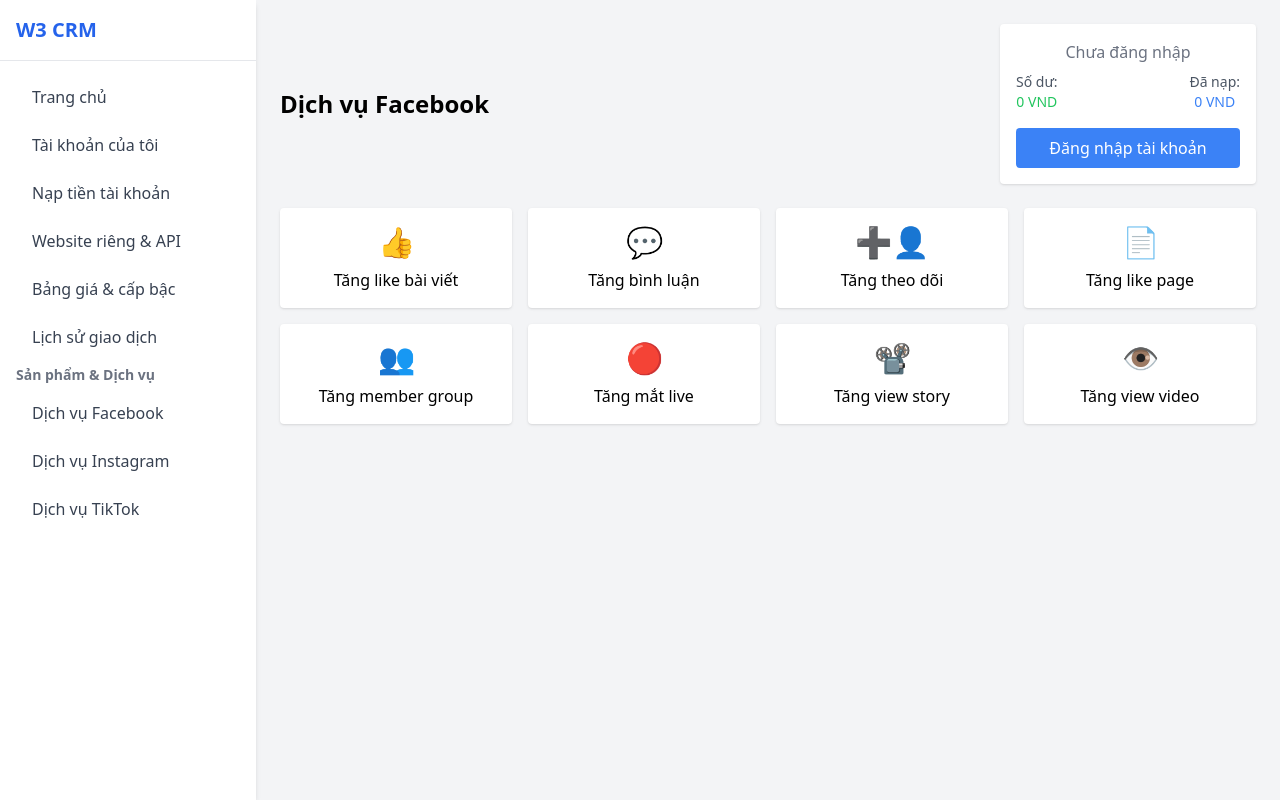
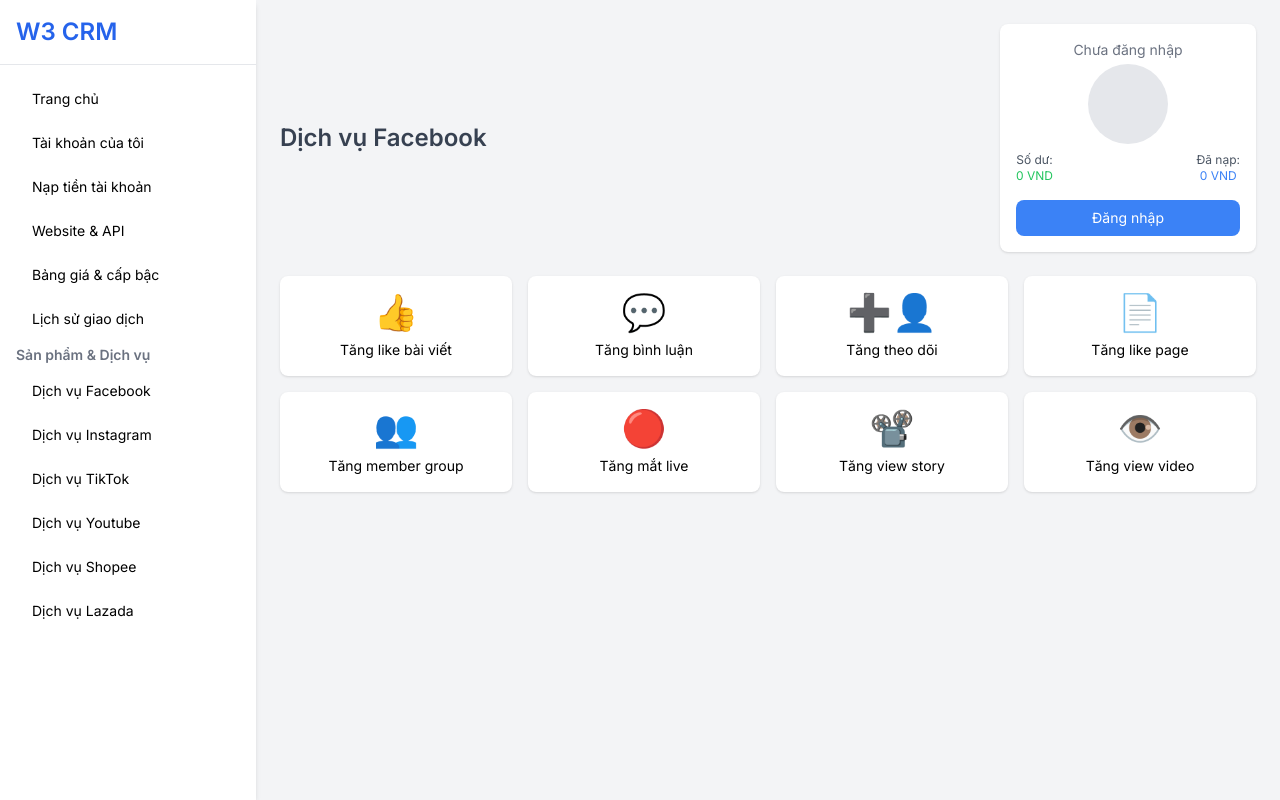
Before and after one commit to tranlong2003/demo, a plain HTML site: page index.html in a window 1280 px wide. Drawn offline with nearby package versions, Linux system fonts and the light colour scheme.

Commit message:
Update index.html

```diff
--- a/index.html
+++ b/index.html
@@ -3,75 +3,84 @@
 <head>
   <meta charset="UTF-8" />
   <meta name="viewport" content="width=device-width, initial-scale=1.0" />
-  <title>Dashboard - Dịch vụ MXH</title>
+  <title>SubGiare.vn Clone UI</title>
   <script src="https://cdn.tailwindcss.com"></script>
+  <link href="https://fonts.googleapis.com/css2?family=Inter:wght@400;600&display=swap" rel="stylesheet">
+  <style>
+    body { font-family: 'Inter', sans-serif; }
+  </style>
 </head>
-<body class="bg-gray-100 font-sans">
+<body class="bg-gray-100">
   <div class="flex min-h-screen">
     <!-- Sidebar -->
     <aside class="w-64 bg-white shadow-md">
-      <div class="p-4 border-b text-xl font-bold text-blue-600">W3 CRM</div>
-      <nav class="p-4 space-y-2">
-        <a href="#" class="block px-4 py-2 text-gray-700 hover:bg-blue-100 rounded">Trang chủ</a>
-        <a href="#" class="block px-4 py-2 text-gray-700 hover:bg-blue-100 rounded">Tài khoản của tôi</a>
-        <a href="#" class="block px-4 py-2 text-gray-700 hover:bg-blue-100 rounded">Nạp tiền tài khoản</a>
-        <a href="#" class="block px-4 py-2 text-gray-700 hover:bg-blue-100 rounded">Website riêng & API</a>
-        <a href="#" class="block px-4 py-2 text-gray-700 hover:bg-blue-100 rounded">Bảng giá & cấp bậc</a>
-        <a href="#" class="block px-4 py-2 text-gray-700 hover:bg-blue-100 rounded">Lịch sử giao dịch</a>
-        <div class="mt-4 font-semibold text-sm text-gray-500">Sản phẩm & Dịch vụ</div>
-        <a href="#" class="block px-4 py-2 text-gray-700 hover:bg-blue-100 rounded">Dịch vụ Facebook</a>
-        <a href="#" class="block px-4 py-2 text-gray-700 hover:bg-blue-100 rounded">Dịch vụ Instagram</a>
-        <a href="#" class="block px-4 py-2 text-gray-700 hover:bg-blue-100 rounded">Dịch vụ TikTok</a>
+      <div class="p-4 border-b text-2xl font-bold text-blue-600">W3 CRM</div>
+      <nav class="p-4 space-y-2 text-sm">
+        <a href="#" class="block px-4 py-2 rounded hover:bg-blue-100 font-medium">Trang chủ</a>
+        <a href="#" class="block px-4 py-2 rounded hover:bg-blue-100">Tài khoản của tôi</a>
+        <a href="#" class="block px-4 py-2 rounded hover:bg-blue-100">Nạp tiền tài khoản</a>
+        <a href="#" class="block px-4 py-2 rounded hover:bg-blue-100">Website & API</a>
+        <a href="#" class="block px-4 py-2 rounded hover:bg-blue-100">Bảng giá & cấp bậc</a>
+        <a href="#" class="block px-4 py-2 rounded hover:bg-blue-100">Lịch sử giao dịch</a>
+
+        <div class="mt-4 font-semibold text-gray-500">Sản phẩm & Dịch vụ</div>
+        <a href="#" class="block px-4 py-2 rounded hover:bg-blue-100">Dịch vụ Facebook</a>
+        <a href="#" class="block px-4 py-2 rounded hover:bg-blue-100">Dịch vụ Instagram</a>
+        <a href="#" class="block px-4 py-2 rounded hover:bg-blue-100">Dịch vụ TikTok</a>
+        <a href="#" class="block px-4 py-2 rounded hover:bg-blue-100">Dịch vụ Youtube</a>
+        <a href="#" class="block px-4 py-2 rounded hover:bg-blue-100">Dịch vụ Shopee</a>
+        <a href="#" class="block px-4 py-2 rounded hover:bg-blue-100">Dịch vụ Lazada</a>
       </nav>
     </aside>
 
-    <!-- Main Content -->
+    <!-- Main content -->
     <main class="flex-1 p-6">
       <div class="flex justify-between items-center mb-6">
-        <h1 class="text-2xl font-bold">Dịch vụ Facebook</h1>
-        <div class="bg-white shadow rounded p-4 w-64 text-center">
-          <div class="text-gray-500 mb-2">Chưa đăng nhập</div>
-          <div class="flex justify-between text-sm text-gray-600">
-            <div>Số dư:<br><span class="text-green-500">0 VND</span></div>
-            <div>Đã nạp:<br><span class="text-blue-500">0 VND</span></div>
+        <h1 class="text-2xl font-semibold text-gray-700">Dịch vụ Facebook</h1>
+        <div class="bg-white shadow rounded-lg p-4 w-64 text-center">
+          <div class="text-gray-500 mb-1 text-sm">Chưa đăng nhập</div>
+          <div class="w-20 h-20 mx-auto bg-gray-200 rounded-full mb-2"></div>
+          <div class="flex justify-between text-xs text-gray-600">
+            <div>Số dư:<br><span class="text-green-500 font-medium">0 VND</span></div>
+            <div>Đã nạp:<br><span class="text-blue-500 font-medium">0 VND</span></div>
           </div>
-          <button class="mt-4 w-full bg-blue-500 text-white py-2 rounded">Đăng nhập tài khoản</button>
+          <button class="mt-4 w-full bg-blue-500 text-white py-2 rounded-lg hover:bg-blue-600 text-sm">Đăng nhập</button>
         </div>
       </div>
 
-      <!-- Service Boxes -->
-      <div class="grid grid-cols-2 md:grid-cols-3 lg:grid-cols-4 gap-4">
-        <div class="bg-white p-4 shadow rounded text-center hover:shadow-lg transition">
-          <div class="text-3xl">👍</div>
-          <div class="mt-2 font-medium">Tăng like bài viết</div>
+      <!-- Service boxes -->
+      <div class="grid grid-cols-2 sm:grid-cols-3 md:grid-cols-4 gap-4">
+        <div class="bg-white p-4 rounded-lg shadow hover:shadow-lg text-center">
+          <div class="text-4xl">👍</div>
+          <div class="mt-2 text-sm font-medium">Tăng like bài viết</div>
         </div>
-        <div class="bg-white p-4 shadow rounded text-center hover:shadow-lg transition">
-          <div class="text-3xl">💬</div>
-          <div class="mt-2 font-medium">Tăng bình luận</div>
+        <div class="bg-white p-4 rounded-lg shadow hover:shadow-lg text-center">
+          <div class="text-4xl">💬</div>
+          <div class="mt-2 text-sm font-medium">Tăng bình luận</div>
         </div>
-        <div class="bg-white p-4 shadow rounded text-center hover:shadow-lg transition">
-          <div class="text-3xl">➕👤</div>
-          <div class="mt-2 font-medium">Tăng theo dõi</div>
+        <div class="bg-white p-4 rounded-lg shadow hover:shadow-lg text-center">
+          <div class="text-4xl">➕👤</div>
+          <div class="mt-2 text-sm font-medium">Tăng theo dõi</div>
         </div>
-        <div class="bg-white p-4 shadow rounded text-center hover:shadow-lg transition">
-          <div class="text-3xl">📄</div>
-          <div class="mt-2 font-medium">Tăng like page</div>
+        <div class="bg-white p-4 rounded-lg shadow hover:shadow-lg text-center">
+          <div class="text-4xl">📄</div>
+          <div class="mt-2 text-sm font-medium">Tăng like page</div>
         </div>
-        <div class="bg-white p-4 shadow rounded text-center hover:shadow-lg transition">
-          <div class="text-3xl">👥</div>
-          <div class="mt-2 font-medium">Tăng member group</div>
+        <div class="bg-white p-4 rounded-lg shadow hover:shadow-lg text-center">
+          <div class="text-4xl">👥</div>
+          <div class="mt-2 text-sm font-medium">Tăng member group</div>
         </div>
-        <div class="bg-white p-4 shadow rounded text-center hover:shadow-lg transition">
-          <div class="text-3xl">🔴</div>
-          <div class="mt-2 font-medium">Tăng mắt live</div>
+        <div class="bg-white p-4 rounded-lg shadow hover:shadow-lg text-center">
+          <div class="text-4xl">🔴</div>
+          <div class="mt-2 text-sm font-medium">Tăng mắt live</div>
         </div>
-        <div class="bg-white p-4 shadow rounded text-center hover:shadow-lg transition">
-          <div class="text-3xl">📽️</div>
-          <div class="mt-2 font-medium">Tăng view story</div>
+        <div class="bg-white p-4 rounded-lg shadow hover:shadow-lg text-center">
+          <div class="text-4xl">📽️</div>
+          <div class="mt-2 text-sm font-medium">Tăng view story</div>
         </div>
-        <div class="bg-white p-4 shadow rounded text-center hover:shadow-lg transition">
-          <div class="text-3xl">👁️</div>
-          <div class="mt-2 font-medium">Tăng view video</div>
+        <div class="bg-white p-4 rounded-lg shadow hover:shadow-lg text-center">
+          <div class="text-4xl">👁️</div>
+          <div class="mt-2 text-sm font-medium">Tăng view video</div>
         </div>
       </div>
     </main>
```
